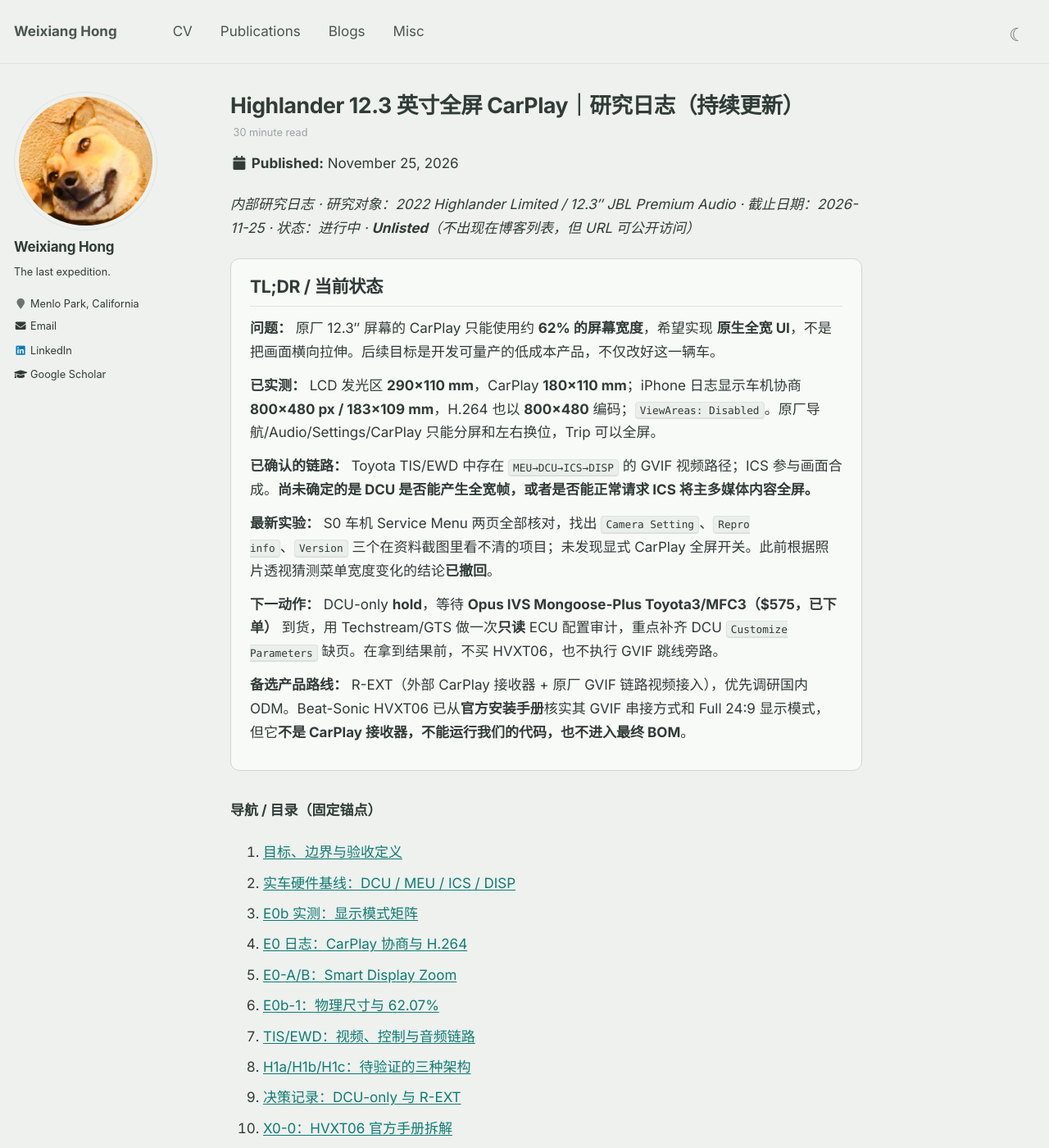
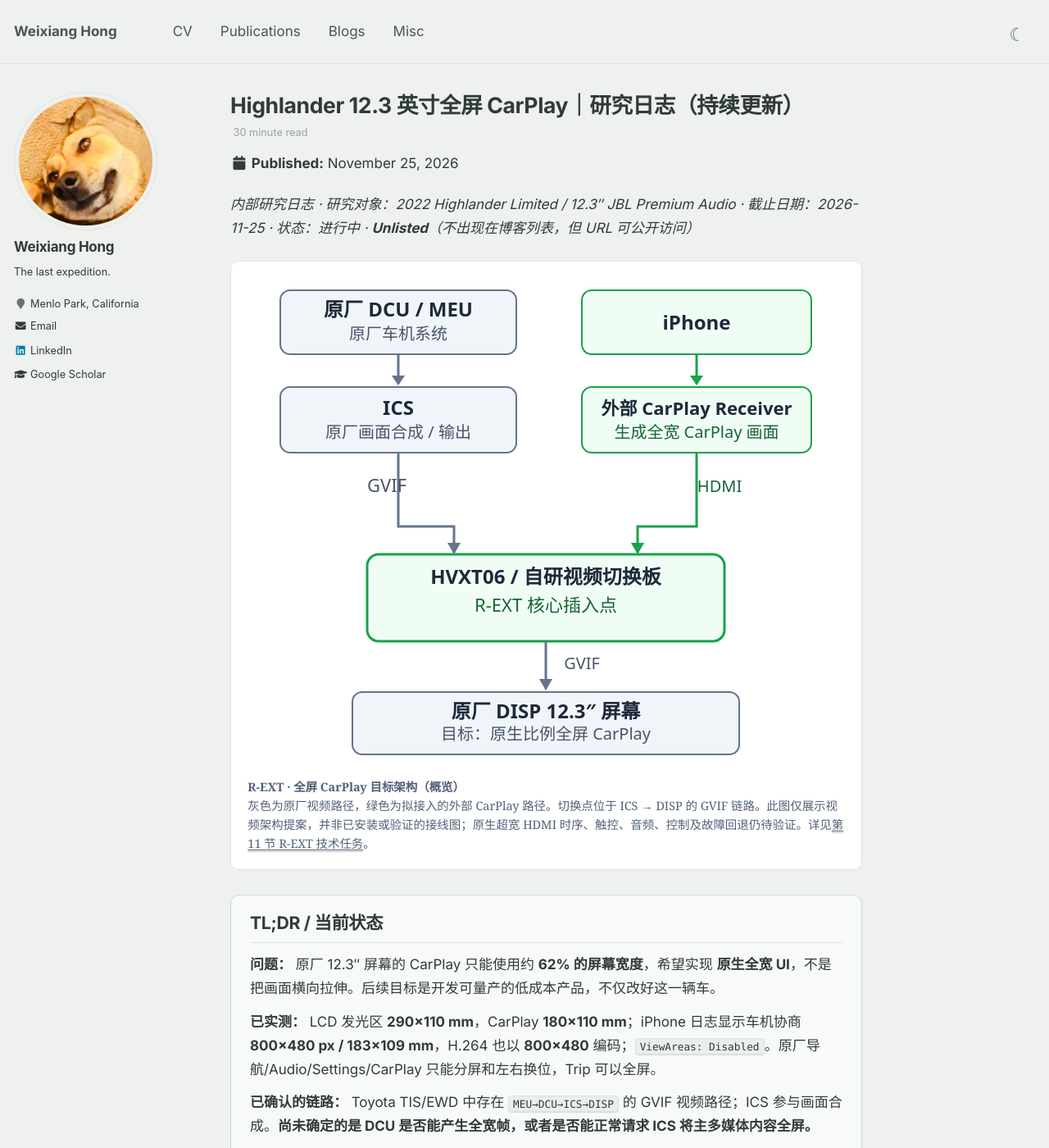
Before and after one commit to weixianghong/weixianghong.github.io, a Jekyll site: the page built from _posts/2026-11-25-highlander-fullscreen-carplay-research.md, in a window 1280 px wide and 1400 px high. Shown: the whole window at 82% size. Built offline with Jekyll 4.4.1, drawn with Linux system fonts in a browser that asks for light colours; formulas are drawn with MathJax 3.

Commit message:
Add R-EXT architecture overview near top of Highlander research log

```diff
--- a/_posts/2026-11-25-highlander-fullscreen-carplay-research.md
+++ b/_posts/2026-11-25-highlander-fullscreen-carplay-research.md
@@ -12,6 +12,45 @@ tags: [carplay, toyota, automotive-research, gvif, embedded-systems]
 ---
 
 *内部研究日志 · 研究对象：2022 Highlander Limited / 12.3″ JBL Premium Audio · 截止日期：2026-11-25 · 状态：进行中 · **Unlisted**（不出现在博客列表，但 URL 可公开访问）*
+
+<figure class="hl-figure" id="rext-overview" style="padding: 1rem; overflow: hidden;">
+<svg xmlns="http://www.w3.org/2000/svg" viewBox="0 0 340 300" role="img" aria-labelledby="rext-overview-title rext-overview-desc" style="display:block; width:100%; max-width:680px; height:auto; margin:0 auto; color:#1e293b; font-family:system-ui,-apple-system,BlinkMacSystemFont,'Segoe UI','PingFang SC','Microsoft YaHei',sans-serif;">
+  <title id="rext-overview-title">R-EXT：外部全宽 CarPlay 视频接入架构</title>
+  <desc id="rext-overview-desc">原厂 DCU 和 MEU 经 ICS 输出 GVIF；iPhone 经外部 CarPlay 接收器输出 HDMI。两路视频进入 HVXT06 或自研视频桥接与切换板，随后经 GVIF 输出至原厂 12.3 英寸显示屏。外部路径为待验证的架构提案。</desc>
+  <rect x="8" y="9" width="144" height="39" rx="6" fill="#f1f5f9" stroke="#64748b"/>
+  <text x="80" y="25" font-size="12" fill="#1e293b" text-anchor="middle" font-weight="600">原厂 DCU / MEU</text>
+  <text x="80" y="39" font-size="10" fill="#475569" text-anchor="middle">原厂车机系统</text>
+  <path d="M80 48 V66" stroke="#64748b" stroke-width="1.5" fill="none"/>
+  <path d="M76 61 L80 67 L84 61" fill="#64748b"/>
+  <rect x="8" y="68" width="144" height="40" rx="6" fill="#f1f5f9" stroke="#64748b"/>
+  <text x="80" y="85" font-size="12" fill="#1e293b" text-anchor="middle" font-weight="600">ICS</text>
+  <text x="80" y="99" font-size="10" fill="#475569" text-anchor="middle">原厂画面合成 / 输出</text>
+  <rect x="192" y="9" width="140" height="39" rx="6" fill="#f0fdf4" stroke="#16a34a"/>
+  <text x="262" y="33" font-size="12" fill="#1e293b" text-anchor="middle" font-weight="600">iPhone</text>
+  <path d="M262 48 V66" stroke="#16a34a" stroke-width="1.5" fill="none"/>
+  <path d="M258 61 L262 67 L266 61" fill="#16a34a"/>
+  <rect x="192" y="68" width="140" height="40" rx="6" fill="#f0fdf4" stroke="#16a34a"/>
+  <text x="262" y="85" font-size="11" fill="#1e293b" text-anchor="middle" font-weight="600">外部 CarPlay Receiver</text>
+  <text x="262" y="99" font-size="10" fill="#166534" text-anchor="middle">生成全宽 CarPlay 画面</text>
+  <path d="M80 108 V153 H114 V169" fill="none" stroke="#64748b" stroke-width="1.5"/>
+  <path d="M110 163 L114 170 L118 163" fill="#64748b"/>
+  <path d="M262 108 V153 H226 V169" fill="none" stroke="#16a34a" stroke-width="1.5"/>
+  <path d="M222 163 L226 170 L230 163" fill="#16a34a"/>
+  <text x="73" y="132" font-size="11" fill="#475569" text-anchor="middle">GVIF</text>
+  <text x="276" y="132" font-size="10" fill="#166534" text-anchor="middle">HDMI</text>
+  <rect x="61" y="170" width="218" height="53" rx="7" fill="#f0fdf4" stroke="#16a34a" stroke-width="1.5"/>
+  <text x="170" y="188" font-size="12" font-weight="600" fill="#1e293b" text-anchor="middle">HVXT06 / 自研视频切换板</text>
+  <text x="170" y="205" font-size="11" fill="#166534" text-anchor="middle">R-EXT 核心插入点</text>
+  <path d="M170 223 V252" stroke="#64748b" stroke-width="1.5" fill="none"/>
+  <path d="M166 246 L170 253 L174 246" fill="#64748b"/>
+  <text x="192" y="240" font-size="10" fill="#475569" text-anchor="middle">GVIF</text>
+  <rect x="52" y="254" width="236" height="38" rx="6" stroke="#64748b" fill="#f1f5f9"/>
+  <text x="170" y="270" font-size="12" fill="#1e293b" font-weight="600" text-anchor="middle">原厂 DISP 12.3″ 屏幕</text>
+  <text x="170" y="283" font-size="10" fill="#475569" text-anchor="middle">目标：原生比例全屏 CarPlay</text>
+</svg>
+<figcaption><strong>R-EXT · 全屏 CarPlay 目标架构（概览）</strong><br>
+灰色为原厂视频路径，绿色为拟接入的外部 CarPlay 路径。切换点位于 ICS → DISP 的 GVIF 链路。此图仅展示视频架构提案，并非已安装或验证的接线图；原生超宽 HDMI 时序、触控、音频、控制及故障回退仍待验证。详见<a href="#rext">第 11 节 R-EXT 技术任务</a>。</figcaption>
+</figure>
 
 <div class="hl-tldr" markdown="1">
 
```
